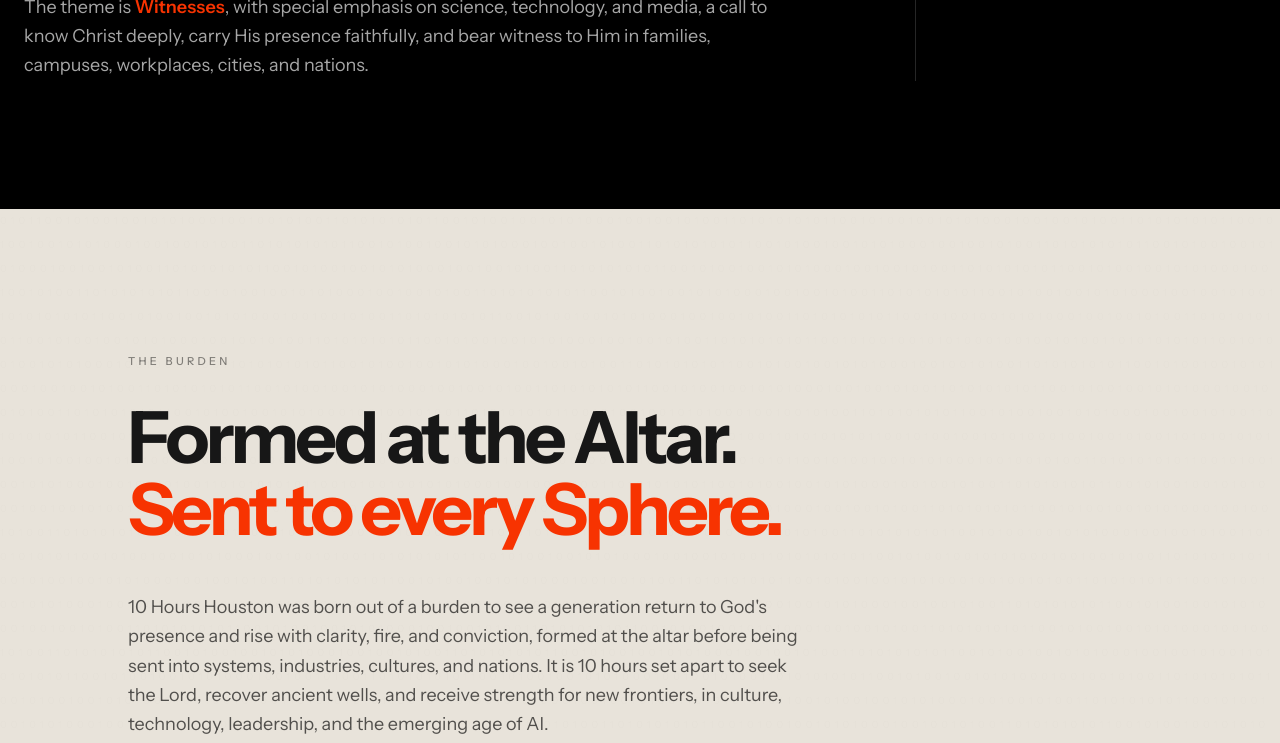
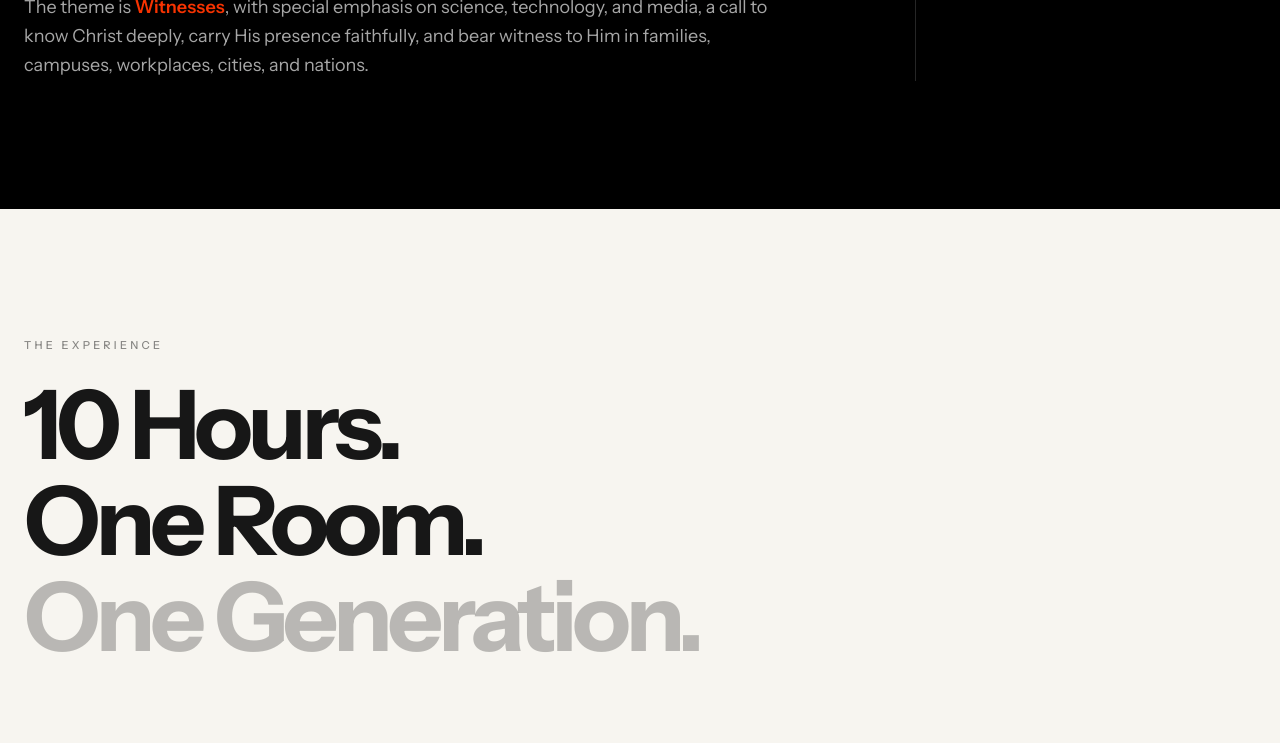
Before and after one commit to 10hourshouston/10-Hours-Houston, a React (Vite) app: page / in a window 1280 px wide. Shown: the part 2000-2743 px from the top of the page. Built offline with nearby package versions, Linux system fonts and the light colour scheme; grey boxes are pictures that could not be loaded.

Commit message:
Remove burden section

```diff
--- a/src/App.jsx
+++ b/src/App.jsx
@@ -52,7 +52,6 @@ function Header() {
   const [scrolled, setScrolled] = useState(false)
   const links = [
     { label: 'About', href: '#about', target: 'about' },
-    { label: 'The Burden', href: '#burden', target: 'burden' },
     { label: 'Schedule', href: '/schedule' },
     { label: 'Panelists', href: '#panelists', target: 'panelists' },
     { label: 'Sponsors', href: '/sponsors' },
@@ -168,29 +167,6 @@ function About() {
               <p className="mt-1 text-sm tracking-wide text-white/50">Pillars of Purpose</p>
             </div>
           </div>
-        </div>
-      </div>
-    </section>
-  )
-}
-
-function Burden() {
-  return (
-    <section id="burden" className="motion-section linked-section relative overflow-hidden bg-[#e8e3da] px-6 py-24 text-[#171717] md:py-36" aria-labelledby="burden-heading">
-      <div className="pointer-events-none absolute inset-0 overflow-hidden opacity-40" aria-hidden="true">
-        <div className="select-none break-all text-[10px] leading-6 tracking-[0.4em] text-black/[0.035]">
-          {'010110010100100101010001001001010011010101'.repeat(120)}
-        </div>
-      </div>
-
-      <div className="relative mx-auto max-w-5xl">
-        <p className="section-kicker mb-8 text-[11px] font-medium uppercase tracking-[0.3em] text-black/45">The Burden</p>
-        <h2 id="burden-heading" className="mb-12 text-4xl font-bold leading-none tracking-tighter text-[#171717] md:text-6xl lg:text-7xl">
-          Formed at the Altar.<br />
-          <span className="text-[#f73301]">Sent to every Sphere.</span>
-        </h2>
-        <div className="grid max-w-2xl gap-6 text-base font-normal leading-relaxed text-black/65 md:text-lg">
-          <p>10 Hours Houston was born out of a burden to see a generation return to God's presence and rise with clarity, fire, and conviction, formed at the altar before being sent into systems, industries, cultures, and nations. It is 10 hours set apart to seek the Lord, recover ancient wells, and receive strength for new frontiers, in culture, technology, leadership, and the emerging age of AI.</p>
         </div>
       </div>
     </section>
@@ -967,7 +943,6 @@ function HomePage() {
       </main>
       <Scripture />
       <About />
-      <Burden />
       <Experience />
       <Panelists />
       <Testimonials />
```
